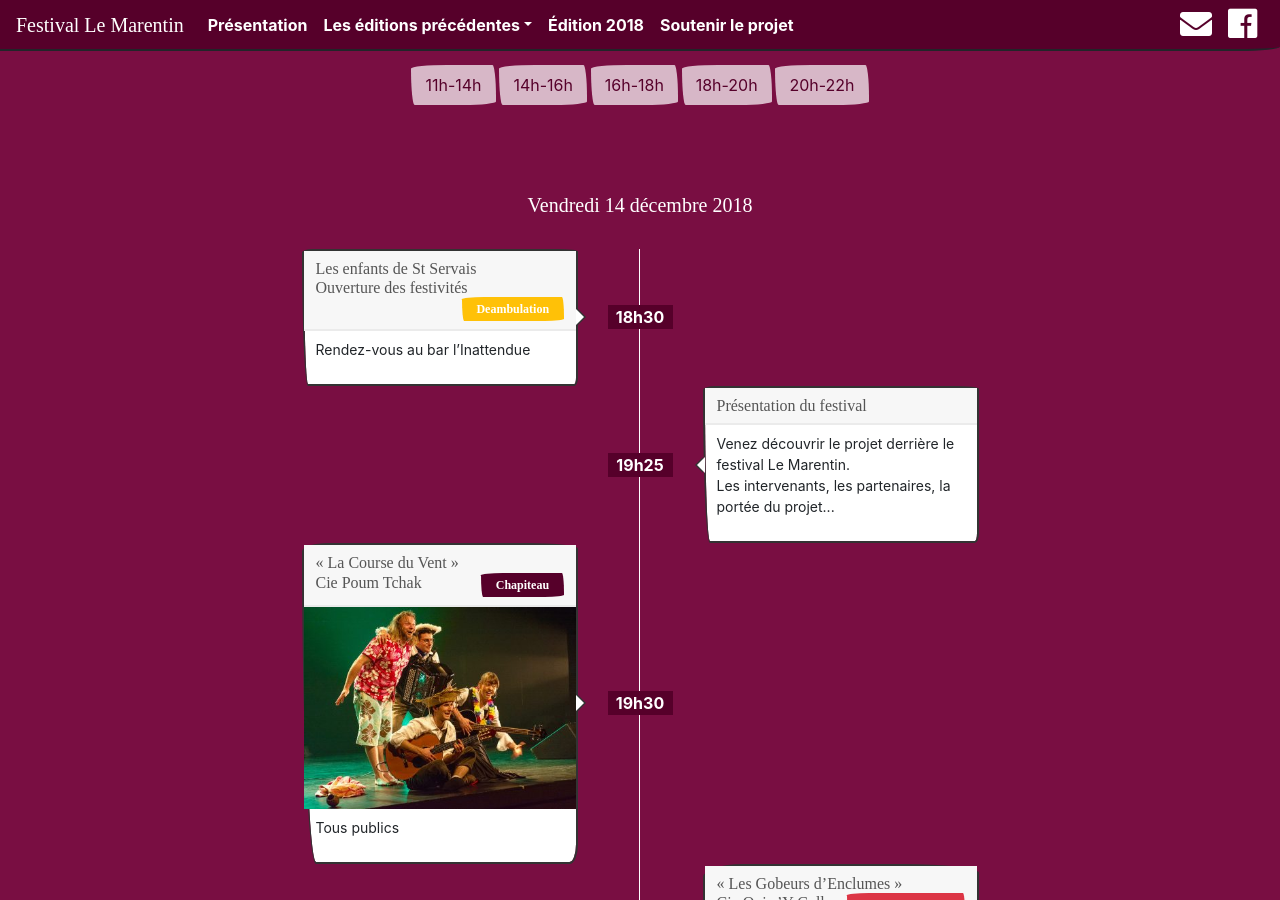
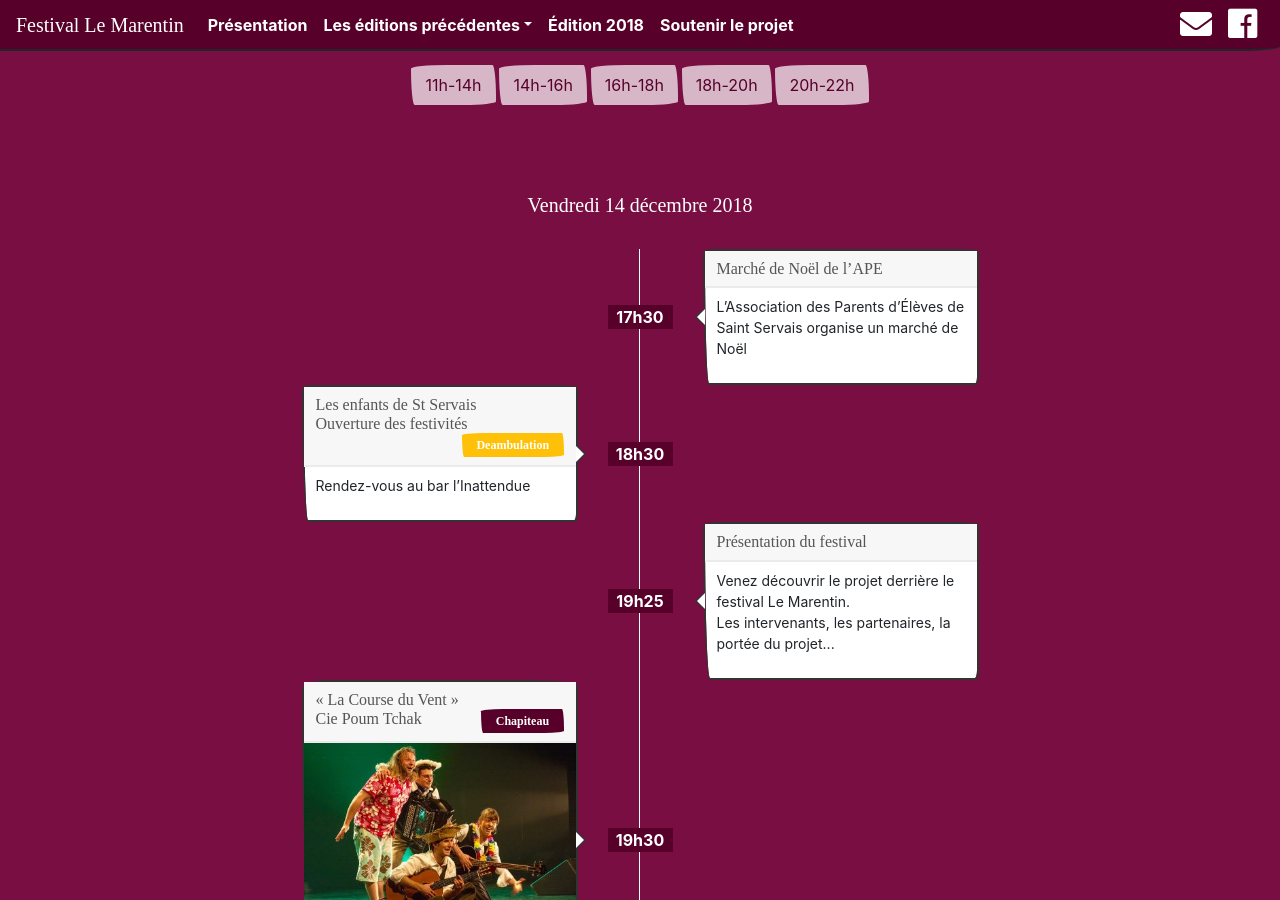
Before and after one commit to tibodut/marentin, a Jekyll site: the page built from edition-2018.html, in a window 1280 px wide and 900 px high, scrolled down 800 px. Built offline with Jekyll 4.4.1, drawn with Linux system fonts in a browser that asks for light colours; nearby versions of some CDN libraries; some web fonts are replaced.

Commit message:
Update edition-2018.html

```diff
--- a/edition-2018.html
+++ b/edition-2018.html
@@ -59,6 +59,14 @@ layout: default
         <div class="timeline-v position-relative">
             <div style="position:absolute;top:0;bottom:0;left:0;right:50%;border-right:1px solid white"></div>
             <div id="vendredi1" >
+
+   {% include programm_row.html
+   content_position="right"
+    hour="17h30"
+    header='Marché de Noël de l’APE'
+    body='<p>L’Association des Parents d’Élèves de Saint Servais organise un marché de Noël</p>'
+%}
+
 {% include programm_row.html
     hour="18h30"
     header='Les enfants de St Servais <br />Ouverture des festivités <span class="badge badge-warning float-right">Deambulation</span>'
```
